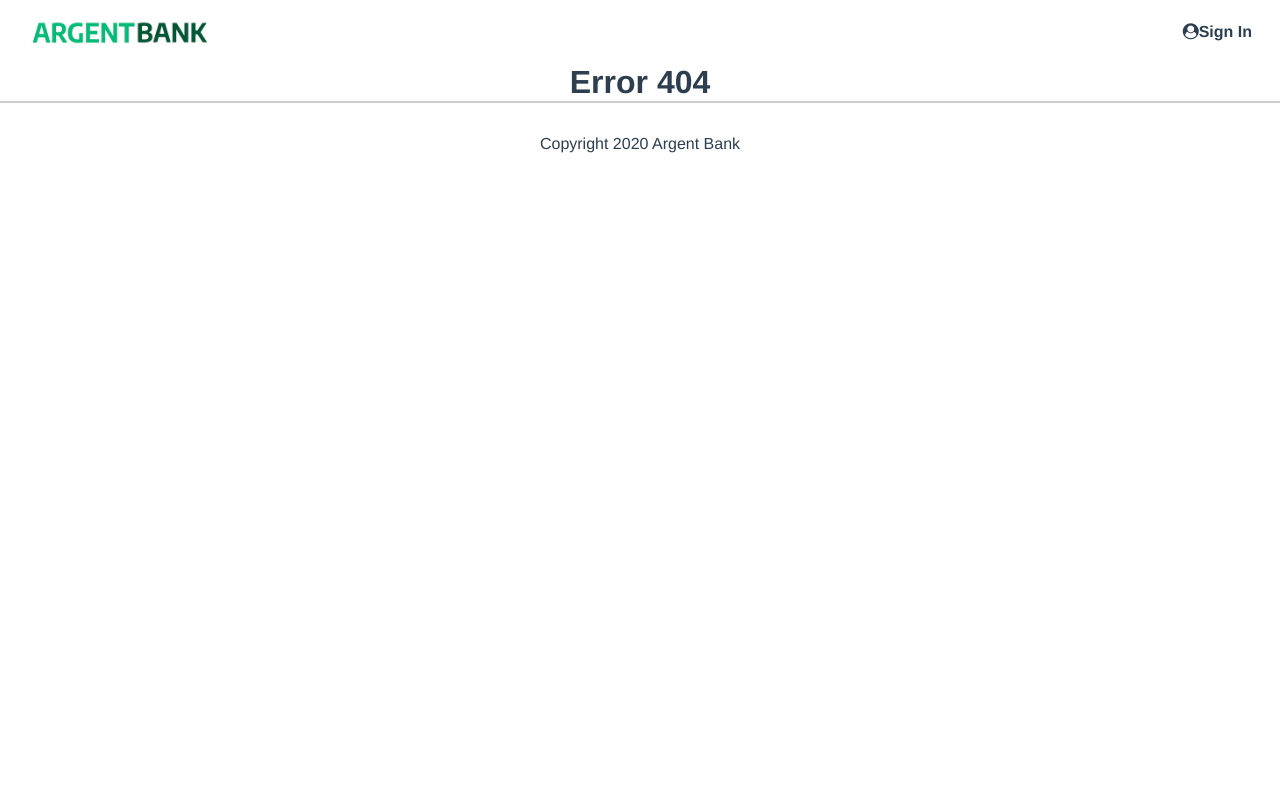
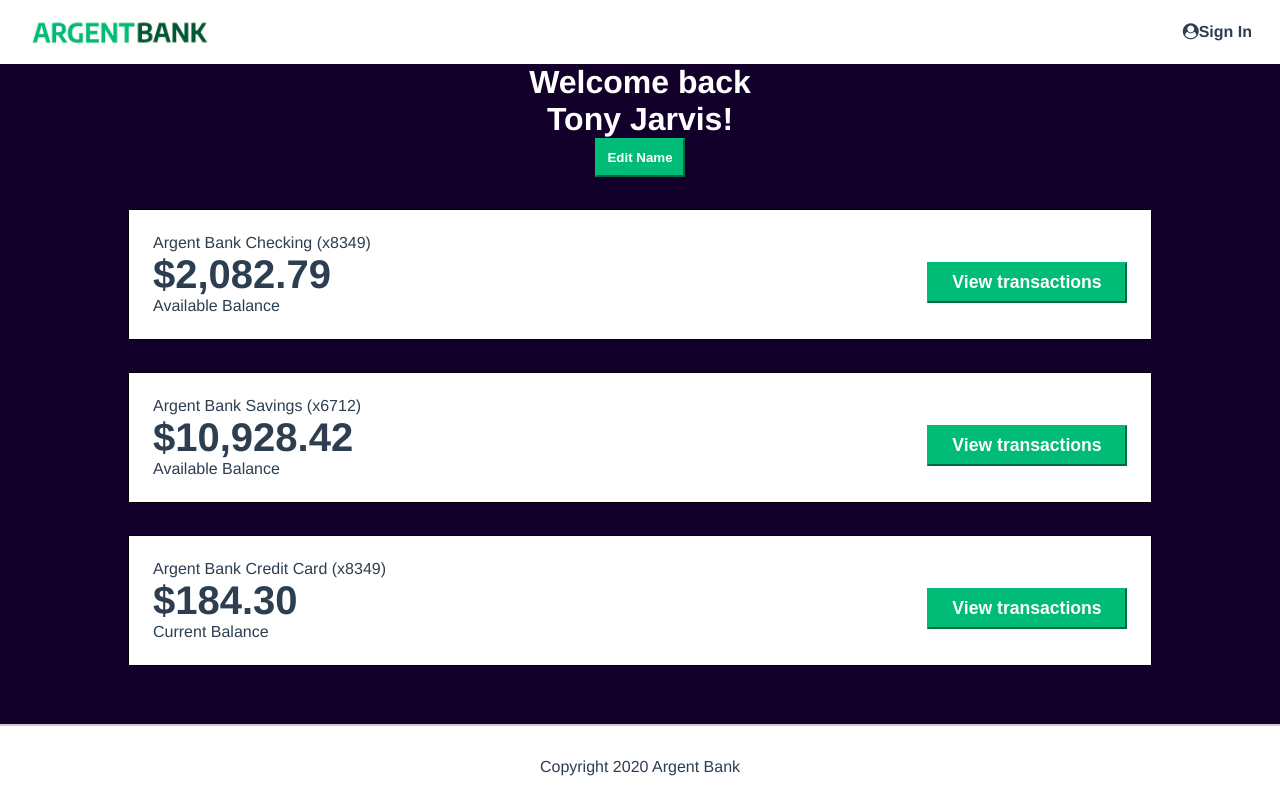
Before and after one commit to LPHoekstra/argentbank, a React (Create React App) app: page /user in a window 1280 px wide. Before the commit this address had no page. Built offline with nearby package versions, Linux system fonts and the light colour scheme; sample sign-in values are in the browser's storage.

Commit message:
Protected user Route

```diff
--- a/src/App.jsx
+++ b/src/App.jsx
@@ -6,14 +6,21 @@
 import Error from "./pages/Error"
 import Header from './components/Header';
 import Footer from './components/Footer';
+import User from './pages/User';
+import ProtectedRoute from './components/ProtectedRoute';
 
 function App() {
   return (
     <Router>
       <Header />
       <Routes>
-        <Route path='/' element={<Home />}/>
+        <Route path='/' element={<Home />} />
         <Route path='/signin' element={<SignIn />} />
+        <Route path='/user' element={
+          <ProtectedRoute>
+            <User />
+          </ProtectedRoute>
+        } />
         <Route path='*' element={<Error />} />
       </Routes>
       <Footer />
--- /dev/null
+++ b/src/components/ProtectedRoute/index.jsx
@@ -0,0 +1,16 @@
+import { Navigate } from "react-router-dom"
+
+function ProtectedRoute({ children }) {
+
+    const isAuthenticated = () => {
+        return Boolean(localStorage.getItem("token"))
+    }
+
+    if (!isAuthenticated()) {
+        return <Navigate to="/signin" replace />
+    }
+
+    return children
+}
+
+export default ProtectedRoute
```
